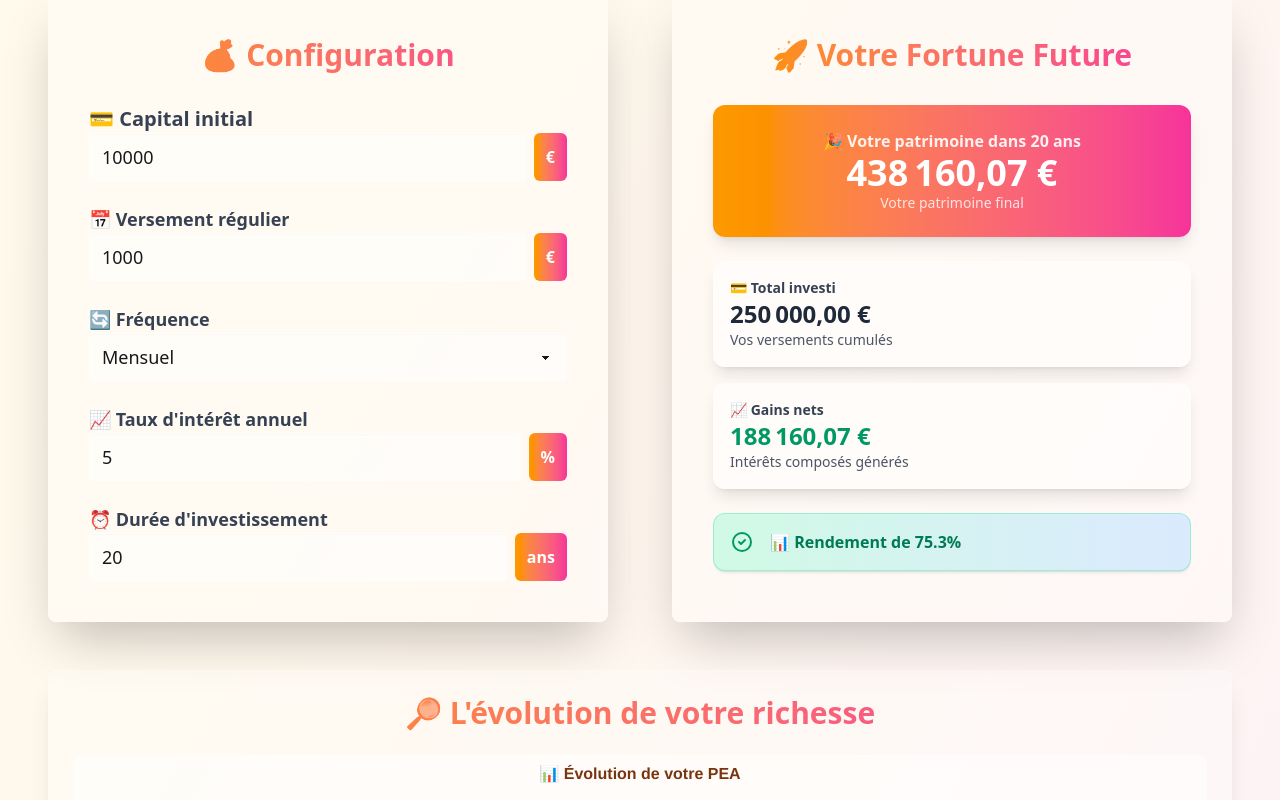
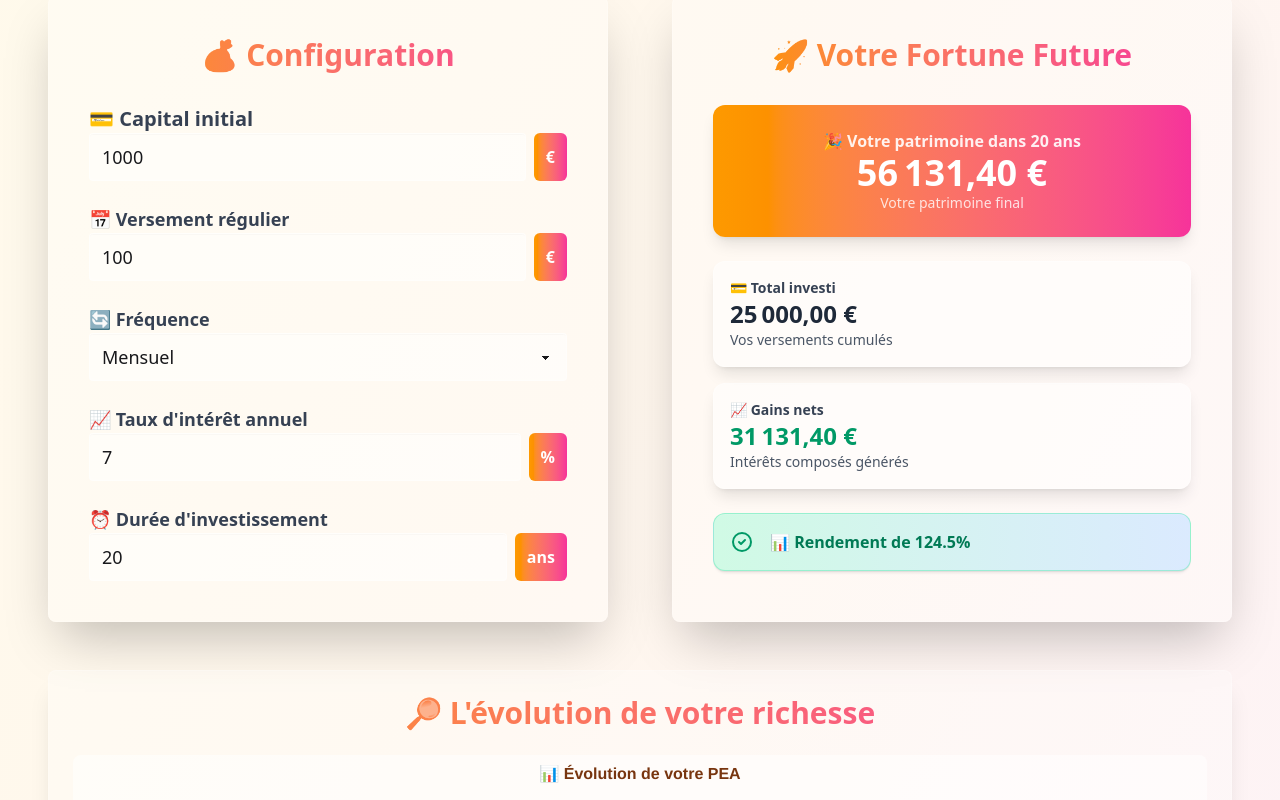
Before and after one commit to kyu-dev/pea_simulator, a Svelte app: page / in a window 1280 px wide. Shown: the part 840-1640 px from the top of the page. Built offline with nearby package versions, Linux system fonts and the light colour scheme.

Commit message:
Update initial capital and regular contribution values for accurate calculations; adjust interest rate for improved financial modeling.

```diff
--- a/src/App.svelte
+++ b/src/App.svelte
@@ -7,10 +7,10 @@
   import Header from "./components/Header.svelte";
 
   // Variables d'état dans le parent
-  let initialCapital = $state(10000);
-  let regularContribution = $state(1000);
+  let initialCapital = $state(1000);
+  let regularContribution = $state(100);
   let frequency = $state("Mensuel");
-  let interestRate = $state(5);
+  let interestRate = $state(7);
   let duration = $state(20);
 
   // Calcul réactif
```
